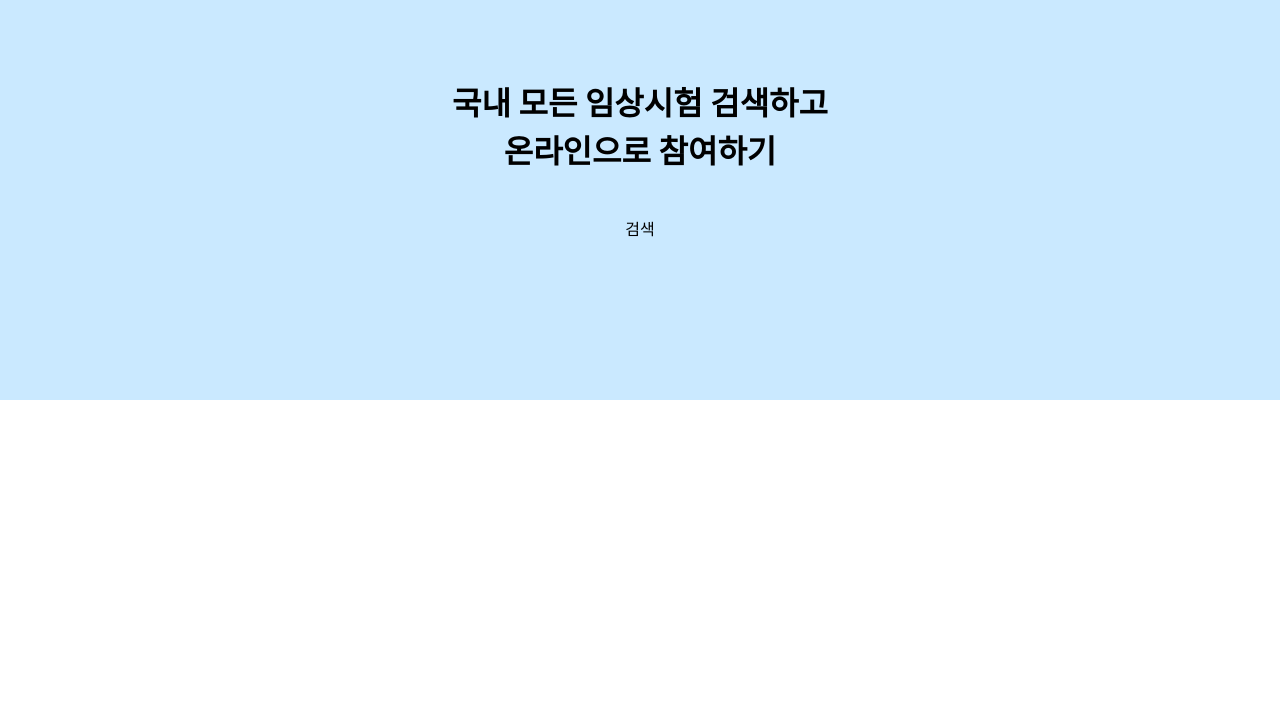
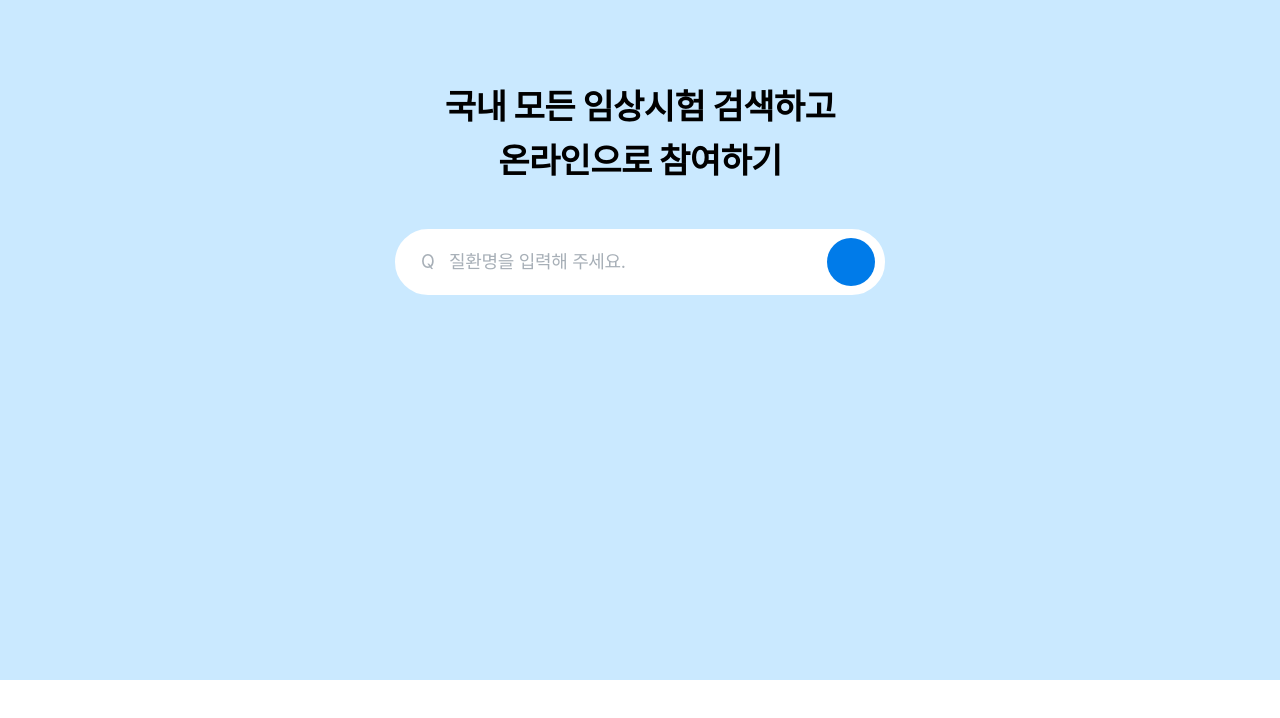
Before and after one commit to yoojiih/clinical-trial-search-bar, a React (Create React App) app: page / in a window 1280 px wide. Shown: the top 718 px of the page. Built offline with nearby package versions, Linux system fonts and the light colour scheme.

Commit message:
Feat: Search Input 기능 구현

```diff
--- a/src/App.tsx
+++ b/src/App.tsx
@@ -1,13 +1,22 @@
 import React from 'react';
-import './App.css';
+import styled from 'styled-components';
 import Search from './components/Search';
 
 function App() {
   return (
-    <div className='App'>
+    <Layout>
       <Search />
-    </div>
+      </Layout>
   );
 }
 
 export default App;
+
+const Layout = styled.div`
+background-color: #CAE9FF;
+flex-direction: column;
+justify-content: space-between;
+display: flex;
+width: 100%;
+min-height: calc(100vh - 120px);
+`
--- a/src/components/Search.tsx
+++ b/src/components/Search.tsx
@@ -1,16 +1,16 @@
 import styled from 'styled-components';
 import SearchBar from './SearchBar';
-import People from '../images/people.svg';
 const Search = () => {
   return (
     <Layout>
-      {/* <People />     */}
+      <SearchWrapper>
         <h2>
           국내 모든 임상시험 검색하고
           <br />
           온라인으로 참여하기
         </h2>
         <SearchBar />
+      </SearchWrapper>
     </Layout>
   );
 };
@@ -18,24 +18,30 @@ const Search = () => {
 export default Search;
 
 const Layout = styled.div`
-  display: flex;
   flex-direction: column;
   align-items: center;
+  display: flex;
+  width: 100%;
+`;
+const SearchWrapper = styled.div`
+  padding: 80px 0 160px;
+  max-width: 1040px;
+  flex-direction: column;
+  display: flex;
+  width: 100%;
   position: relative;
-  padding: 80px 0 160px 0;
-  width: 100%;
-  background: #cae9ff;
-
+  margin-left: auto;
+  margin-right: auto;
+  padding-left: 20px;
+  padding-right: 20px;
   h2 {
-    margin: 0 0 40px 0;
-    font-size: 2rem;
+    padding-bottom: 40px;
+    font-size: 2.125rem;
     font-weight: 700;
-    line-height: 1.5;
+    letter-spacing: -0.018em;
+    line-height: 1.6;
+    margin: 0;
+    font-family: inherit;
     text-align: center;
   }
-
-  .search-section {
-    position: relative;
-    width: 490px;
-  }
 `;
--- a/src/components/SearchBar.tsx
+++ b/src/components/SearchBar.tsx
@@ -1,5 +1,57 @@
+import styled from 'styled-components';
+import SearchInput from './SearchInput';
+
 const SearchBar = () => {
-  return <div> 검색 </div>;
+  return (
+    <Layout>
+      <Wrapper>
+        <SearchInput />
+        <SearchButton />
+      </Wrapper>
+    </Layout>
+  );
 };
 
 export default SearchBar;
+
+const Layout = styled.div`
+  display: flex;
+  max-width: 490px;
+  width: 100%;
+  margin: 0 auto;
+`;
+
+const Wrapper = styled.div`
+  border-radius: 42px;
+  border: 2px solid;
+  border-color: #ffffff;
+  background-color: #ffffff;
+  flex-direction: row;
+  align-items: center;
+  font-size: 1rem;
+  font-weight: 400;
+  letter-spacing: -0.018em;
+  line-height: 1.6;
+  display: flex;
+  width: 100%;
+  position: relative;
+  padding-right: 8px;
+`;
+
+const SearchButton = styled.div`
+  border-radius: 100%;
+  align-items: center;
+  justify-content: center;
+  width: 48px;
+  height: 48px;
+  display: flex;
+  font-weight: 500;
+  display: inline-flex;
+  border: 0;
+  cursor: pointer;
+  background-color: #007be9;
+  display: flex;
+  color: #ffffff;
+  justify-content: center;
+  align-items: center;
+`;
--- /dev/null
+++ b/src/components/SearchInput.tsx
@@ -0,0 +1,115 @@
+import { useState } from 'react';
+import styled from 'styled-components';
+
+const SearchInput = () => {
+  const [inputText, setInputText] = useState('');
+  const [isFocus, setIsFocus] = useState(false);
+  const saveInputText = (e: React.ChangeEvent<HTMLInputElement>) => {
+    setInputText(e.target.value);
+  };
+
+  const clearInputText = () => {
+    setInputText('');
+  };
+
+  const inverseFocus = () => {
+    setIsFocus(!isFocus);
+  };
+
+  return (
+    <Layout>
+      <InputWrapper>
+        {!isFocus && (
+          <IconTextWrapper>
+            <IconWrapper>Q</IconWrapper>
+            질환명을 입력해 주세요.
+          </IconTextWrapper>
+        )}
+
+        <Input
+          type='search'
+          spellCheck='false'
+          value={inputText}
+          onChange={saveInputText}
+          autoComplete='off'
+          onFocus={inverseFocus}
+          onBlur={inverseFocus}
+        />
+        {isFocus && (
+          <InputCancelButton onClick={clearInputText}>X</InputCancelButton>
+        )}
+      </InputWrapper>
+    </Layout>
+  );
+};
+
+export default SearchInput;
+
+const Layout = styled.div`
+  flex-direction: row;
+  flex: 1;
+  align-items: center;
+  font-size: 1.125rem;
+  letter-spacing: -0.018em;
+  line-height: 1.6;
+  display: flex;
+  padding: 20px 10px 20px 24px;
+  font-weight: 400;
+  width: 100%;
+`;
+
+const InputWrapper = styled.div`
+  flex-direction: row;
+  align-items: center;
+  display: flex;
+  position: relative;
+  width: 100%;
+`;
+const IconTextWrapper = styled.div`
+  color: #a7afb7;
+  position: absolute;
+  pointer-events: none;
+  font-size: 1.125rem;
+  letter-spacing: -0.018em;
+  line-height: 1.6;
+  font-weight: 400;
+  flex-direction: row;
+  display: flex;
+`;
+
+const IconWrapper = styled.div`
+  width: 16px;
+  height: 16px;
+  margin-right: 12px;
+`;
+const Input = styled.input`
+  caret-color: rgb(25, 118, 210);
+  padding-right: 25px;
+  width: 100%;
+  border: 0;
+  background-color: transparent;
+  min-width: 0;
+  flex: 1;
+  outline-offset: -2px;
+  overflow: visible;
+  font-family: inherit;
+  font-size: 100%;
+  line-height: 1.15;
+  margin: 0;
+  outline: none;
+`;
+
+const InputCancelButton = styled.button`
+  position: absolute;
+  display: flex;
+  align-items: center;
+  justify-content: center;
+  top: 50%;
+  transform: translateY(-50%);
+  right: 0px;
+  width: 20px;
+  height: 20px;
+  border-radius: 50%;
+  color: rgb(255, 255, 255);
+  background-color: rgb(167, 175, 183);
+`;
```
Lines whose indentation alone changed are shown as unchanged.
